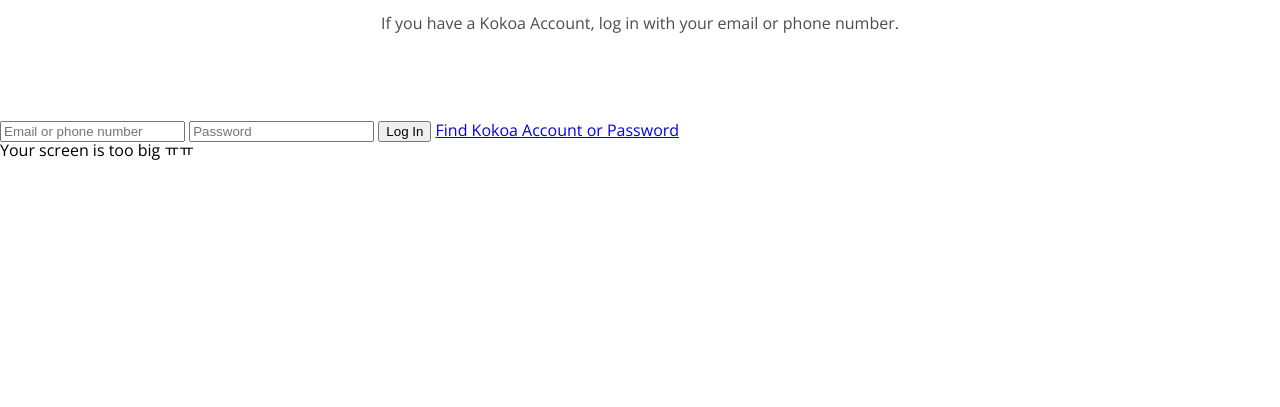
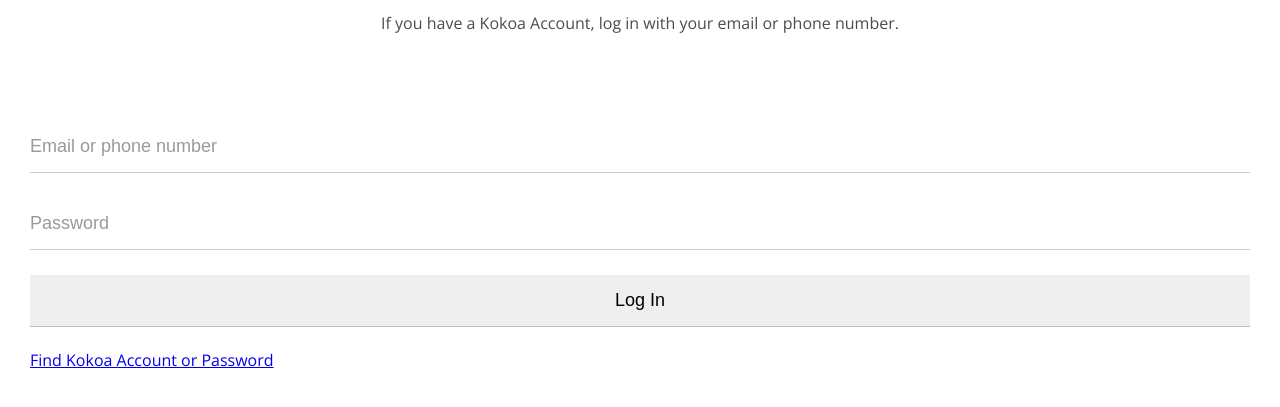
Before and after one commit to sabromeo/kokoa-clone-2020, a plain HTML site: page index.html in a window 1280 px wide. Shown: the part 161-568 px from the top of the page. Drawn offline with nearby package versions, Linux system fonts and the light colour scheme.

Commit message:
Welcome form Variable css

```diff
--- a/css/reset.css
+++ b/css/reset.css
@@ -41,3 +41,7 @@ table {
 	border-collapse: collapse;
 	border-spacing: 0;
 }
+
+input:focus{
+	outline: none;
+}
--- a/css/styles.css
+++ b/css/styles.css
@@ -1,18 +1,18 @@
 @import url("https://fonts.googleapis.com/css2?family=Open+Sans:wght@400;600&display=swap");
 @import "reset.css";
 @import "status-bar.css";
+@import "variables.css";
+
 body {
   font-family: "Open Sans", sans-serif;
 }
 
-.welcome-header{
+.welcome-header {
   margin: 90px 0px;
   text-align: center;
   display: flex;
   flex-direction: column;
   align-items: center;
-
-
 }
 .welcome-header__title {
   margin-bottom: 40px;
@@ -22,3 +22,25 @@ body {
   width: 60%;
   opacity: 0.7;
 }
+
+#login-form {
+  display: flex;
+  flex-direction: column;
+  margin: 0px 30px;
+}
+
+#login-form input {
+  border: none;
+  padding: 15px 0px;
+  font-size: 18px;
+  border-bottom: 1px solid rgba(0, 0, 0, 0.2);
+  margin-bottom: 25px;
+  transition: border-color 0.3s ease-in-out;
+}
+
+#login-form input::placeholder {
+  color: rgba(0, 0, 0, 0.4);
+}
+#login-form input:focus {
+  border-color: var(--yellow);
+}
--- /dev/null
+++ b/css/variables.css
@@ -0,0 +1,3 @@
+:root {
+  --yellow: #fae100;
+}
--- a/index.html
+++ b/index.html
@@ -36,10 +36,6 @@
       <a href="#">Find Kokoa Account or Password</a>
     </form>
 
-    <div id="no-mobile">
-      <span>Your screen is too big ㅠㅠ</span>
-    </div>
-
     <script
       src="https://kit.fontawesome.com/ba5959d121.js"
       crossorigin="anonymous"
```
Lines whose indentation alone changed are shown as unchanged.
